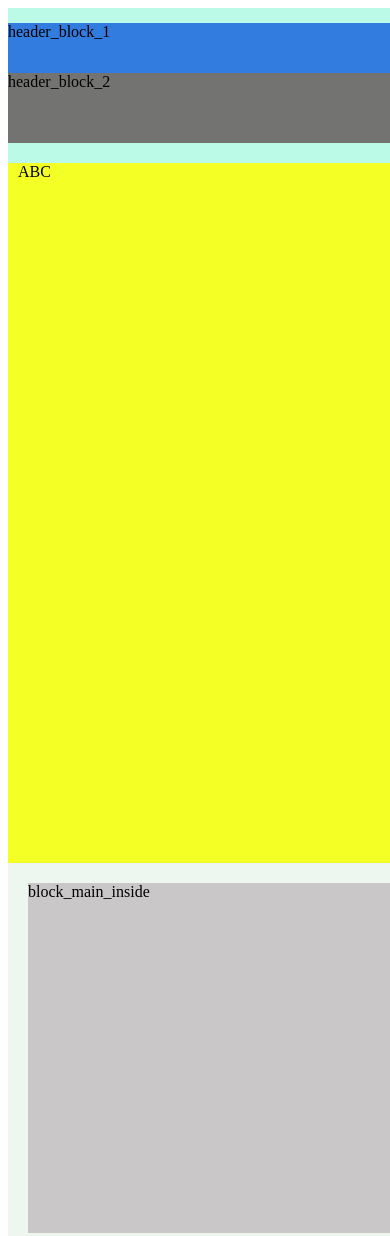
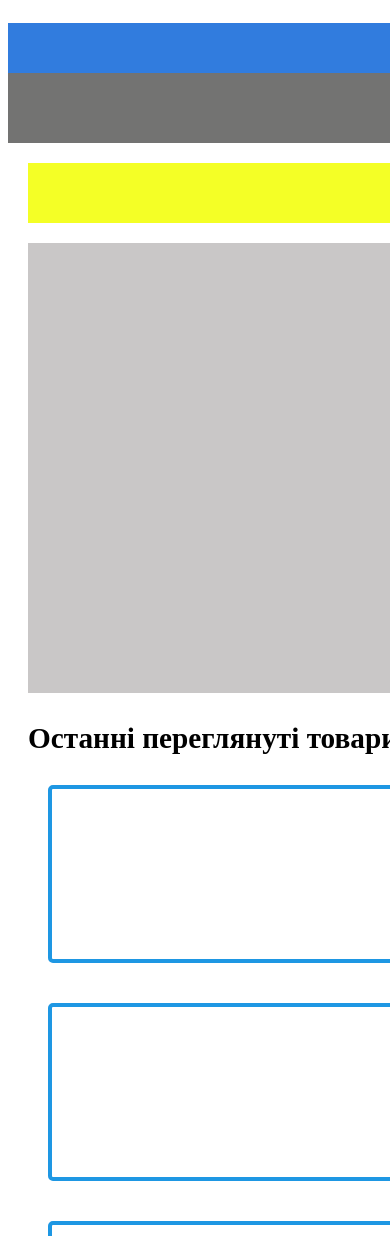
Before and after one commit to RuslanFD/Domashka_14-11-2022, a plain HTML site: page index.html in a window 390 px wide. Shown: the top 1236 px of the page. Drawn offline with Linux system fonts and the light colour scheme.

Commit message:
Finished

```diff
--- a/index.html
+++ b/index.html
@@ -10,27 +10,25 @@
 <body>
 	<div class="main_container">
 		<div class="header_block_1">
-			header_block_1
 		</div>
 		<div class="header_block_2">
-			header_block_2
 		</div>
 		<div class="block_side_main">
-			<div class="block_side">ABC</div>
+			<div class="block_side">
+			</div>
 		</div>
 		<div class="block_main">
 			<div class="block_main_inside">
-				block_main_inside
 			</div>
 			<div class="text_block">
 				<h3>Останні переглянуті товари</h3>
 			</div>
 			<div class="latest_products">
-				<div>Product_1</div>
-				<div>Product_2</div>
-				<div>Product_3</div>
-				<div>Product_4</div>
-				<div>Product_5</div>
+				<div></div>
+				<div></div>
+				<div></div>
+				<div></div>
+				<div></div>
 			</div>
 		</div>
 
--- a/styles/main.css
+++ b/styles/main.css
@@ -1,7 +1,6 @@
 .main_container {
 	width: 960px;
 	margin: 0 auto;
-	background-color: #bbfae6;
 	display: flex;
 	flex-wrap: wrap;
 }
@@ -26,41 +25,37 @@
 
 .block_side {
 	background-color: #f4ff26;
-	height: 700px;
-	padding-left: 10px;
+	height: 635px;
+	margin: 0px 20px 20px 20px;
 }
 
 .block_main {
-	background-color: #edf7f0;
 	width: calc(100%/12*9);
+}
 
-
-
-}
 .block_main_inside {
 	background-color: #c9c7c7;
-	margin: 20px;
-	height: 350px;
+	margin: 0px 20px 0px 20px;
+	height: 450px;
 }
 
 .text_block {
 	font-size: 12px;
 	margin: 20px;
-	background-color: #00ff00ff;
 }
 
 .latest_products {
-	background-color: #e9daed;
 	display: flex;
 	flex-wrap: wrap;
-	justify-content: space-evenly;
+	justify-content: space-between;
+	margin: 0px 20px 0px 20px;
 }
 
 .latest_products > div {
 	width: 112px;
 	height: 120px;
 	border: 4px solid #1e97e3;
-
+	border-radius: 5px;
 }
 
 @media screen and (max-width: 1200px) {
@@ -76,5 +71,23 @@
 		width: calc(100%/12*12);
 	}
 
+	.block_side {
+		height: 60px;
+	}
 
+	.block_main {
+		width: calc(100%/12*12);
+	}
 }
+
+@media screen and (max-width: 768px) {
+	.text_block {
+		font-size: 25px;
+	}
+
+	.latest_products > div {
+		width: 350px;
+		height: 170px;
+		margin: 0px 20px 40px 20px;
+	}
+}
```
Also changed, not shown: 1 other file.
